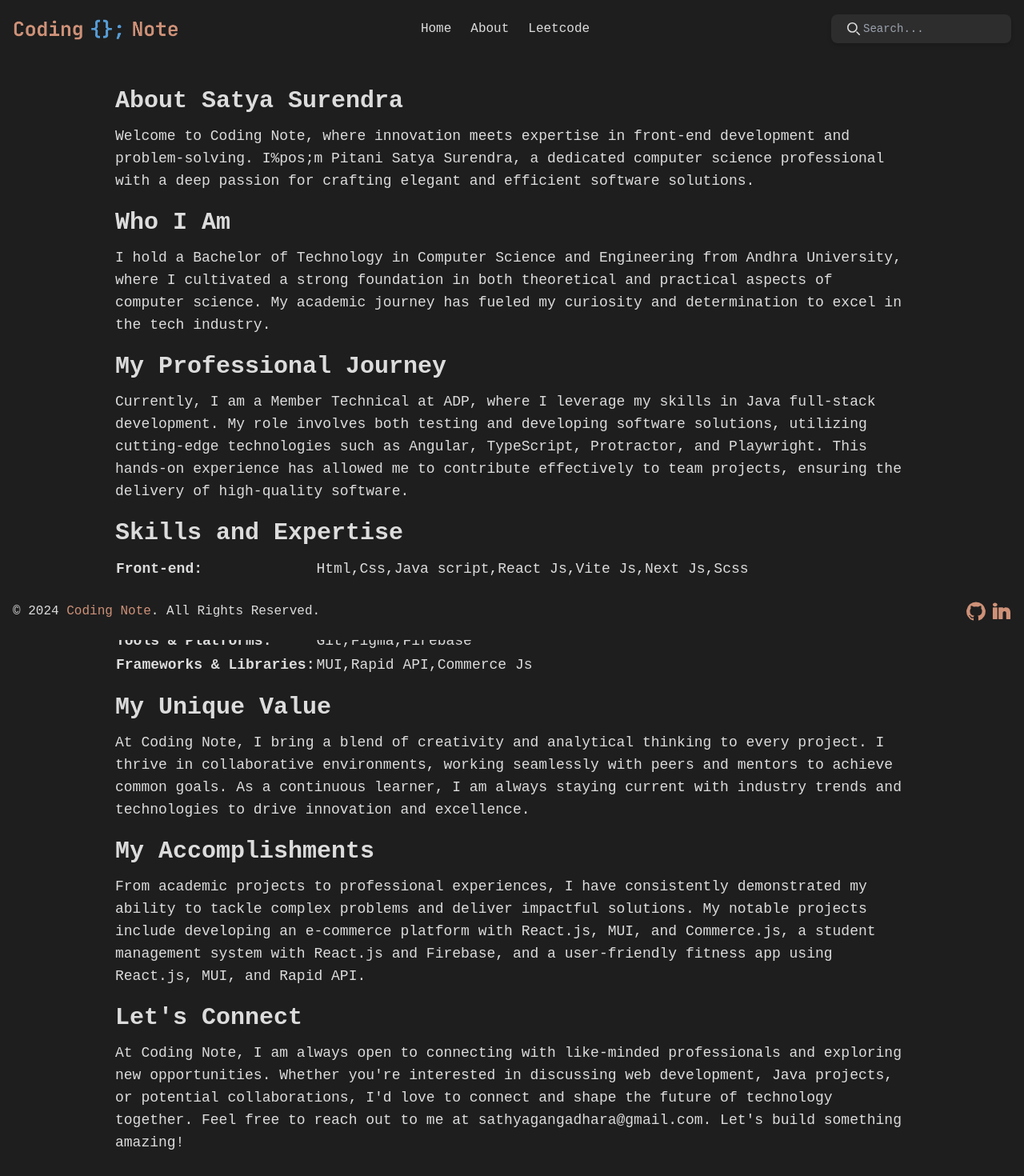
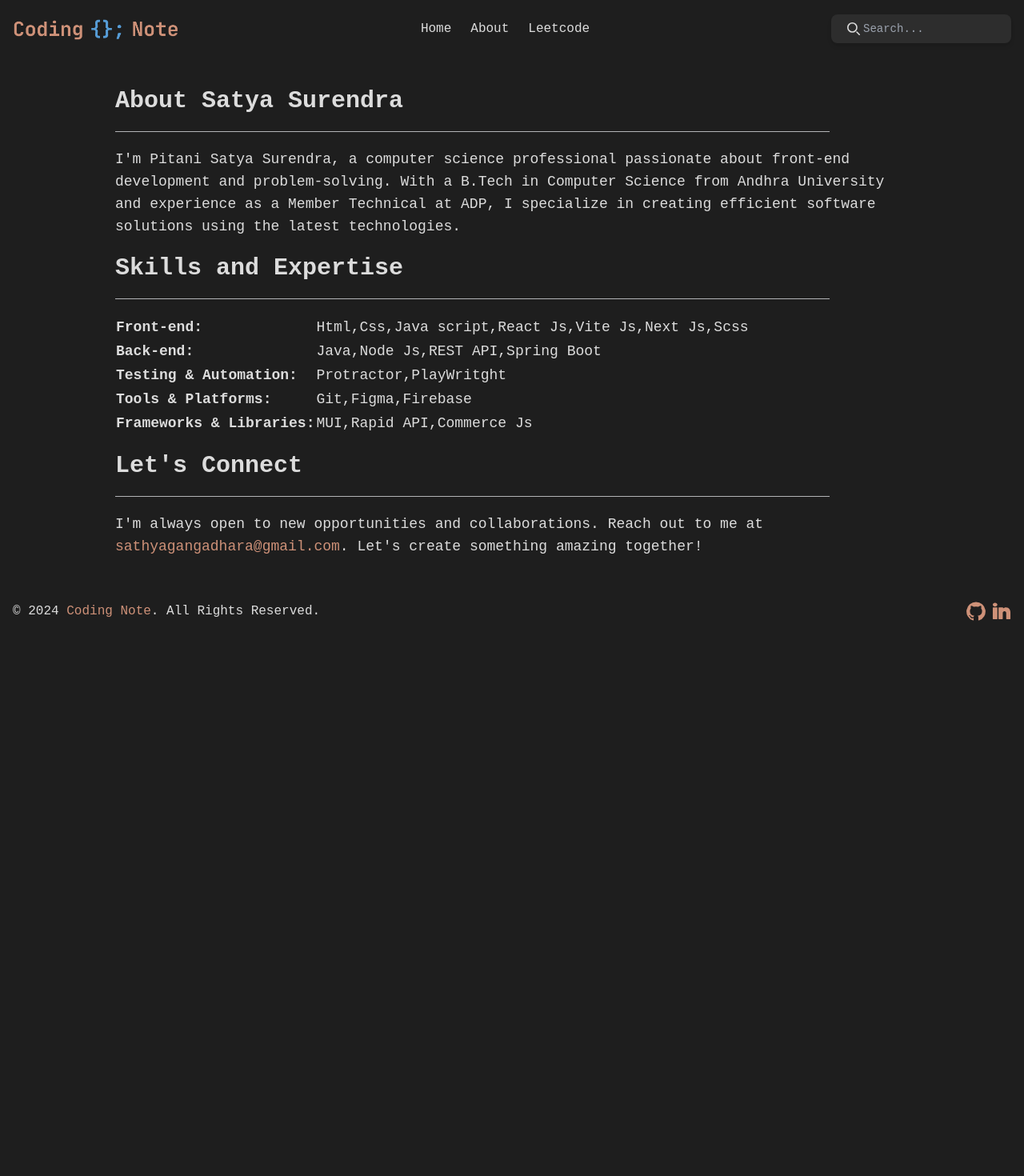
Before and after one commit to satya-hash/coding-note, a Next.js app: page /about in a window 1280 px wide. Shown: the top 1470 px of the page at 80% size. After the commit the page ends 877 px from the top, so only its background shows below. Built offline with nearby package versions, Linux system fonts and the light colour scheme.

Commit message:
ui changes fix

```diff
--- a/app/about/page.tsx
+++ b/app/about/page.tsx
@@ -3,40 +3,139 @@ import React from "react";
 
 const page = () => {
   return (
-    <div className="latest_problems max-w-screen-lg mx-auto p-4 w-full">
+    // <div className="latest_problems max-w-screen-lg mx-auto p-4 w-full">
+    //   <div className="my-5">
+    //     <h1 className="font-semibold md:text-2xl text-xl lg:text-3xl mb-3">
+    //       About Satya Surendra
+    //     </h1>
+    //     <p className="text-base lg:text-lg">
+    //       Welcome to Coding Note, where innovation meets expertise in front-end
+    //       development and problem-solving. I%pos;m Pitani Satya Surendra, a
+    //       dedicated computer science professional with a deep passion for
+    //       crafting elegant and efficient software solutions.
+    //     </p>
+    //   </div>
+    //   <div className="my-5">
+    //     <h1 className="font-semibold md:text-2xl text-xl lg:text-3xl mb-3">
+    //       Who I Am
+    //     </h1>
+    //     <p className="text-base lg:text-lg">
+    //       I hold a Bachelor of Technology in Computer Science and Engineering
+    //       from Andhra University, where I cultivated a strong foundation in both
+    //       theoretical and practical aspects of computer science. My academic
+    //       journey has fueled my curiosity and determination to excel in the tech
+    //       industry.
+    //     </p>
+    //   </div>
+    //   <div className="my-5">
+    //     <h1 className="font-semibold md:text-2xl text-xl lg:text-3xl mb-3">
+    //       My Professional Journey
+    //     </h1>
+    //     <p className="text-base lg:text-lg">
+    //       Currently, I am a Member Technical at ADP, where I leverage my skills
+    //       in Java full-stack development. My role involves both testing and
+    //       developing software solutions, utilizing cutting-edge technologies
+    //       such as Angular, TypeScript, Protractor, and Playwright. This hands-on
+    //       experience has allowed me to contribute effectively to team projects,
+    //       ensuring the delivery of high-quality software.
+    //     </p>
+    //   </div>
+    //   <div className="my-5">
+    //     <h1 className="font-semibold md:text-2xl text-xl lg:text-3xl mb-3">
+    //       Skills and Expertise
+    //     </h1>
+    //     <table className="text-base lg:text-lg">
+    //       <tr>
+    //         <td>
+    //           <strong>Front-end:</strong>
+    //         </td>
+    //         <td>Html,Css,Java script,React Js,Vite Js,Next Js,Scss</td>
+    //       </tr>
+    //       <tr>
+    //         <td>
+    //           <strong>Back-end:</strong>
+    //         </td>
+    //         <td>Java,Node Js,REST API,Spring Boot</td>
+    //       </tr>
+    //       <tr>
+    //         <td>
+    //           <strong>Testing & Automation:</strong>
+    //         </td>
+    //         <td>Protractor,PlayWritght</td>
+    //       </tr>
+    //       <tr>
+    //         <td>
+    //           <strong>Tools & Platforms:</strong>
+    //         </td>
+    //         <td>Git,Figma,Firebase</td>
+    //       </tr>
+    //       <tr>
+    //         <td>
+    //           <strong>Frameworks & Libraries:</strong>
+    //         </td>
+    //         <td>MUI,Rapid API,Commerce Js</td>
+    //       </tr>
+    //     </table>
+    //   </div>
+    //   <div className="my-5">
+    //     <h1 className="font-semibold md:text-2xl text-xl lg:text-3xl mb-3">
+    //       My Unique Value{" "}
+    //     </h1>
+    //     <p className="text-base lg:text-lg">
+    //       At Coding Note, I bring a blend of creativity and analytical thinking
+    //       to every project. I thrive in collaborative environments, working
+    //       seamlessly with peers and mentors to achieve common goals. As a
+    //       continuous learner, I am always staying current with industry trends
+    //       and technologies to drive innovation and excellence.
+    //     </p>
+    //   </div>
+    //   <div>
+    //     <h1 className="font-semibold md:text-2xl text-xl lg:text-3xl mb-3">
+    //       My Accomplishments{" "}
+    //     </h1>
+    //     <p className="text-base lg:text-lg">
+    //       From academic projects to professional experiences, I have
+    //       consistently demonstrated my ability to tackle complex problems and
+    //       deliver impactful solutions. My notable projects include developing an
+    //       e-commerce platform with React.js, MUI, and Commerce.js, a student
+    //       management system with React.js and Firebase, and a user-friendly
+    //       fitness app using React.js, MUI, and Rapid API.
+    //     </p>
+    //   </div>
+    //   <div className="my-5">
+    //     <h1 className="font-semibold md:text-2xl text-xl lg:text-3xl mb-3">
+    //       Let's Connect{" "}
+    //     </h1>
+    //     <p className="text-base lg:text-lg">
+    //       At Coding Note, I am always open to connecting with like-minded
+    //       professionals and exploring new opportunities. Whether you're
+    //       interested in discussing web development, Java projects, or potential
+    //       collaborations, I'd love to connect and shape the future of technology
+    //       together. Feel free to reach out to me at sathyagangadhara@gmail.com.
+    //       Let's build something amazing!{" "}
+    //     </p>
+    //   </div>
+    // </div>
+    <div className="about max-w-screen-lg mx-auto p-4 w-full">
       <div className="my-5">
-        <h1 className="font-semibold text-3xl mb-3">About Satya Surendra</h1>
-        <p className="text-lg">
-          Welcome to Coding Note, where innovation meets expertise in front-end
-          development and problem-solving. I%pos;m Pitani Satya Surendra, a
-          dedicated computer science professional with a deep passion for
-          crafting elegant and efficient software solutions.
+        <h1 className="font-semibold text-2xl lg:text-3xl mb-3 ">
+          About Satya Surendra
+        </h1>
+        <hr className="w-[90%] bg-link-primary opacity-75 my-5" />
+        <p className="text-base lg:text-lg">
+          I'm Pitani Satya Surendra, a computer science professional passionate
+          about front-end development and problem-solving. With a B.Tech in
+          Computer Science from Andhra University and experience as a Member
+          Technical at ADP, I specialize in creating efficient software
+          solutions using the latest technologies.
         </p>
       </div>
       <div className="my-5">
-        <h1 className="font-semibold text-3xl mb-3">Who I Am</h1>
-        <p className="text-lg">
-          I hold a Bachelor of Technology in Computer Science and Engineering
-          from Andhra University, where I cultivated a strong foundation in both
-          theoretical and practical aspects of computer science. My academic
-          journey has fueled my curiosity and determination to excel in the tech
-          industry.
-        </p>
-      </div>
-      <div className="my-5">
-        <h1 className="font-semibold text-3xl mb-3">My Professional Journey</h1>
-        <p className="text-lg">
-          Currently, I am a Member Technical at ADP, where I leverage my skills
-          in Java full-stack development. My role involves both testing and
-          developing software solutions, utilizing cutting-edge technologies
-          such as Angular, TypeScript, Protractor, and Playwright. This hands-on
-          experience has allowed me to contribute effectively to team projects,
-          ensuring the delivery of high-quality software.
-        </p>
-      </div>
-      <div className="my-5">
-        <h1 className="font-semibold text-3xl mb-3">Skills and Expertise</h1>
-        <table className="text-lg">
+        <h1 className="font-semibold text-2xl lg:text-3xl mb-3 ">
+          Skills and Expertise
+        </h1>
+        <hr className="w-[90%] bg-link-primary opacity-75 my-5" />
+        <table className="text-base lg:text-lg">
           <tr>
             <td>
               <strong>Front-end:</strong>
@@ -70,35 +169,20 @@ const page = () => {
         </table>
       </div>
       <div className="my-5">
-        <h1 className="font-semibold text-3xl mb-3">My Unique Value </h1>
-        <p className="text-lg">
-          At Coding Note, I bring a blend of creativity and analytical thinking
-          to every project. I thrive in collaborative environments, working
-          seamlessly with peers and mentors to achieve common goals. As a
-          continuous learner, I am always staying current with industry trends
-          and technologies to drive innovation and excellence.
-        </p>
-      </div>
-      <div>
-        <h1 className="font-semibold text-3xl mb-3">My Accomplishments </h1>
-        <p className="text-lg">
-          From academic projects to professional experiences, I have
-          consistently demonstrated my ability to tackle complex problems and
-          deliver impactful solutions. My notable projects include developing an
-          e-commerce platform with React.js, MUI, and Commerce.js, a student
-          management system with React.js and Firebase, and a user-friendly
-          fitness app using React.js, MUI, and Rapid API.
-        </p>
-      </div>
-      <div className="my-5">
-        <h1 className="font-semibold text-3xl mb-3">Let's Connect </h1>
-        <p className="text-lg">
-          At Coding Note, I am always open to connecting with like-minded
-          professionals and exploring new opportunities. Whether you're
-          interested in discussing web development, Java projects, or potential
-          collaborations, I'd love to connect and shape the future of technology
-          together. Feel free to reach out to me at sathyagangadhara@gmail.com.
-          Let's build something amazing!{" "}
+        <h1 className="font-semibold text-2xl lg:text-3xl mb-3 ">
+          Let's Connect
+        </h1>
+        <hr className="w-[90%] bg-link-primary opacity-75 my-5" />
+        <p className="text-base lg:text-lg">
+          I'm always open to new opportunities and collaborations. Reach out to
+          me at{" "}
+          <a
+            href="email:sathyagangadhara@gmail.com"
+            className="text-link-primary"
+          >
+            sathyagangadhara@gmail.com
+          </a>
+          . Let's create something amazing together!
         </p>
       </div>
     </div>
--- a/app/leetcode/[slug]/page.tsx
+++ b/app/leetcode/[slug]/page.tsx
@@ -17,7 +17,6 @@ export default function Page({ params }: { params: { slug: string } }) {
 
   useEffect(() => {
     getData(params.slug);
-    console.log(params.slug);
   }, [params.slug]);
 
   if (!problem) return <Loading />;
--- a/app/leetcode/page.tsx
+++ b/app/leetcode/page.tsx
@@ -18,7 +18,9 @@ export default function Page() {
 
   return (
     <div className="latest_problems max-w-screen-xl mx-auto mt-10 p-4 w-full">
-      <h1 className="font-bold text-5xl mb-3 ">Latest Problems</h1>
+      <h1 className="font-bold md:text-3xl text-2xl lg:text-4xl mb-3 ">
+        Latest Problems
+      </h1>
       <hr className="bg-btn-primary opacity-40" />
 
       <div className="flex flex-wrap w-full ">
--- a/components/ProblemCard.tsx
+++ b/components/ProblemCard.tsx
@@ -11,7 +11,7 @@ const ProblemCard = (props: any) => {
       href={`${props.problem.link}`}
       className="p-4 w-full md:w-1/2 lg:w-1/3 transition ease-in-out overflow-hidden"
     >
-      <div className="h-full transition ease-in-out hover:scale-105 border-2 border-gray-200 border-opacity-60 rounded-lg overflow-hidden cursor-pointer bg-bg-code">
+      <div className="h-full transition ease-in-out hover:-translate-y-2 border-2 border-gray-200 border-opacity-60 rounded-lg overflow-hidden cursor-pointer bg-bg-code">
         <div className="flex h-48  items-center ">
           <Image className="w-36 object-cover " src={leetcode} alt="blog" />
           <h1 className="text-lg font-semibold">Leetcode</h1>
@@ -33,9 +33,9 @@ const ProblemCard = (props: any) => {
                 <AvatarImage src="https://avatars.githubusercontent.com/u/85430181?v=4" />
                 <AvatarFallback>CN</AvatarFallback>
               </Avatar>
-              <a className=" inline-flex items-center md:mb-2  font-semibold lg:mb-0">
+              <span className=" inline-flex items-center md:mb-2  font-semibold lg:mb-0">
                 Coding Note
-              </a>
+              </span>
             </div>
             <p>
               {" "}
```
Also changed, not shown: app/page.tsx (+3 -37 lines), components/Posts.tsx (+12 -5 lines).
